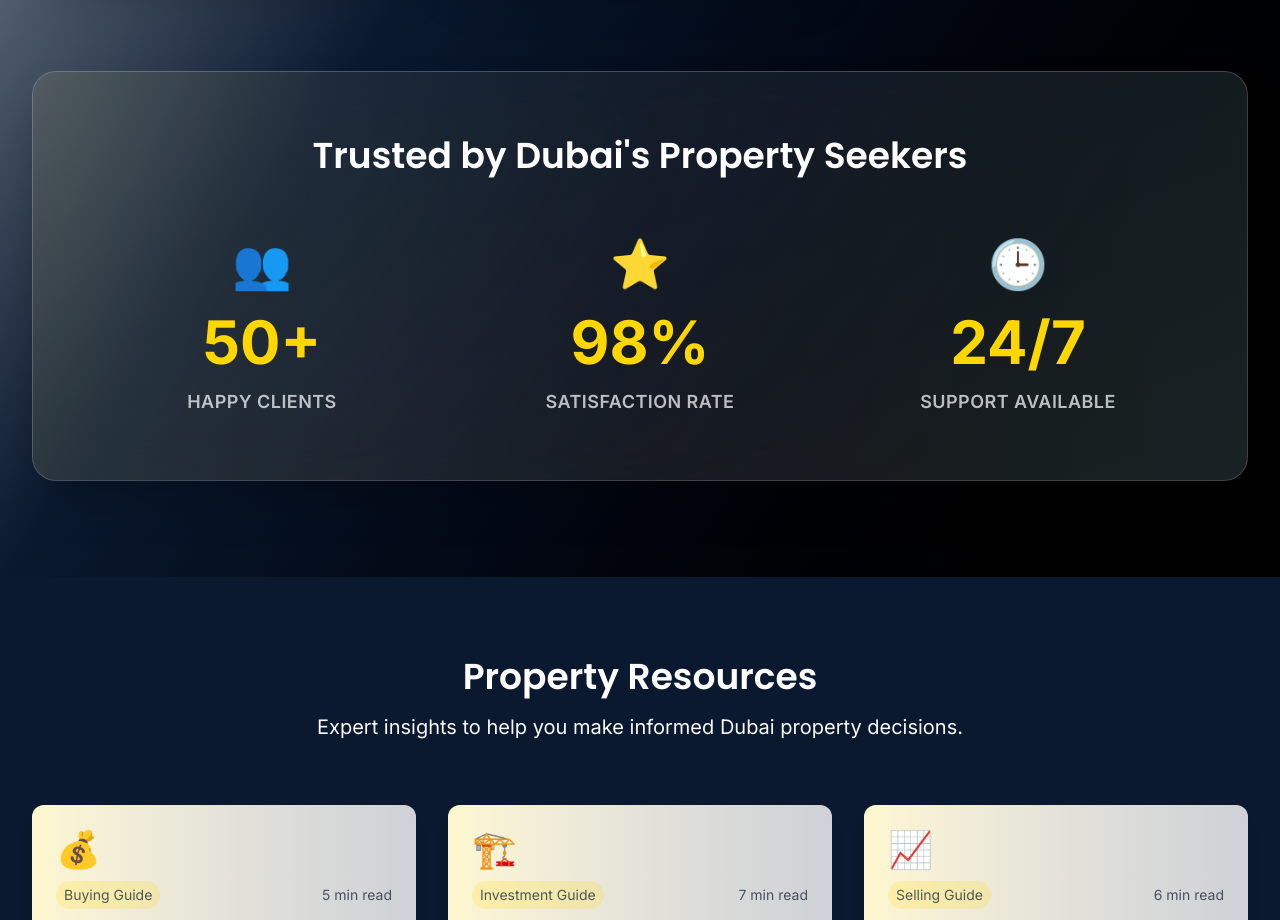
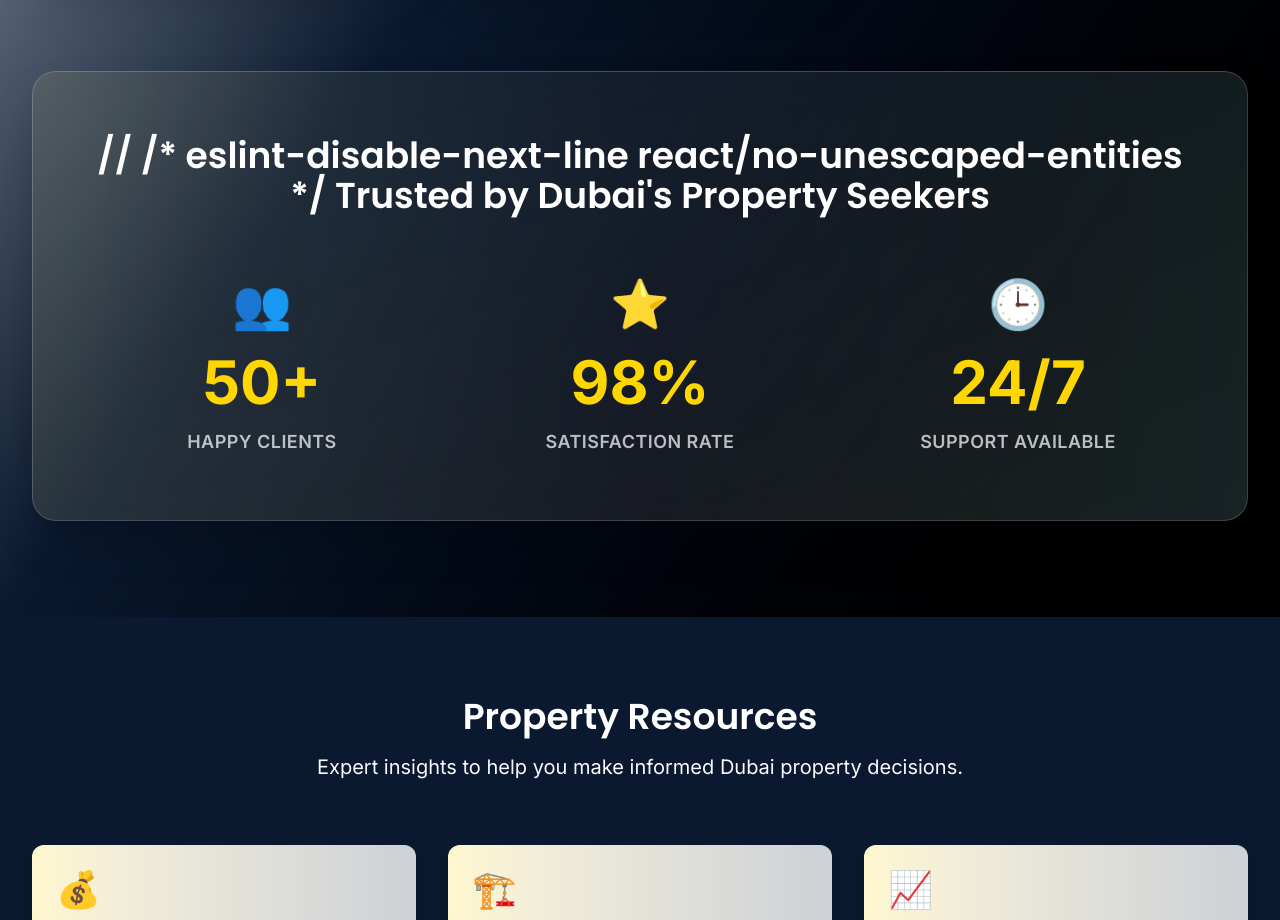
Before and after one commit to wasimabbasbangash/MuhammadAfaq, a Next.js app: page / in a window 1280 px wide. Shown: the part 7760-8680 px from the top of the page. Built offline with nearby package versions, Linux system fonts and the light colour scheme.

Commit message:
Update Testimonials.tsx

```diff
--- a/src/components/Testimonials.tsx
+++ b/src/components/Testimonials.tsx
@@ -234,6 +234,7 @@ export default function Testimonials() {
                 viewport={{ once: true }}
                 className="text-3xl md:text-4xl font-black mb-16 text-pure-white"
               >
+                // /* eslint-disable-next-line react/no-unescaped-entities */
                 Trusted by Dubai's Property Seekers
               </motion.h3>
 
```
